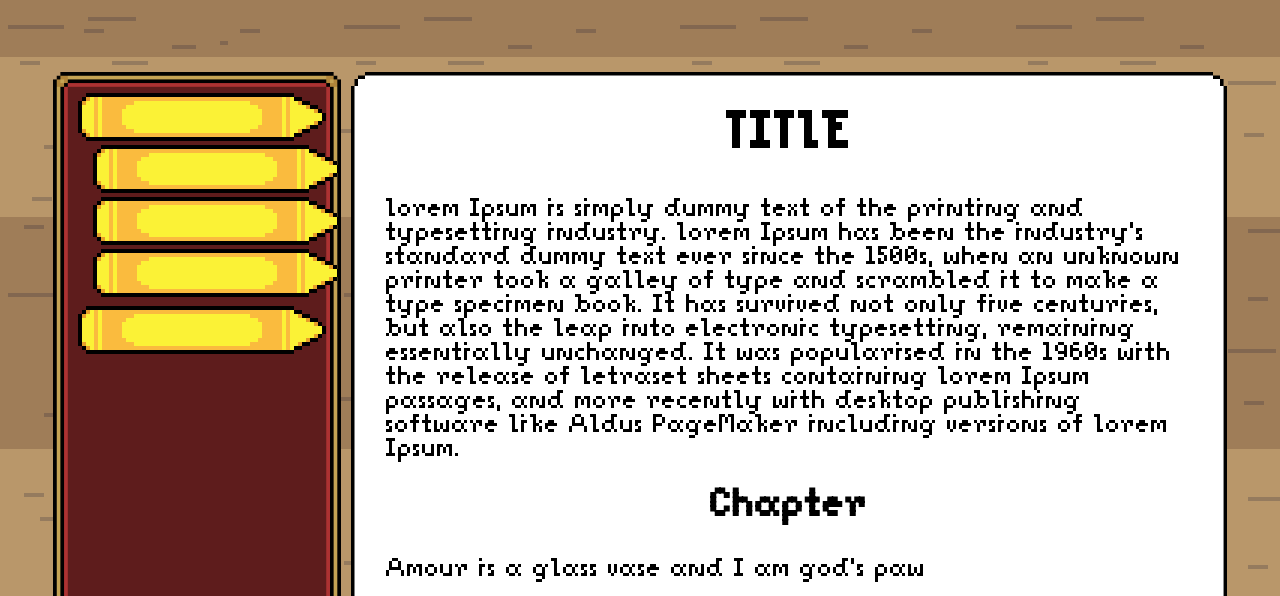
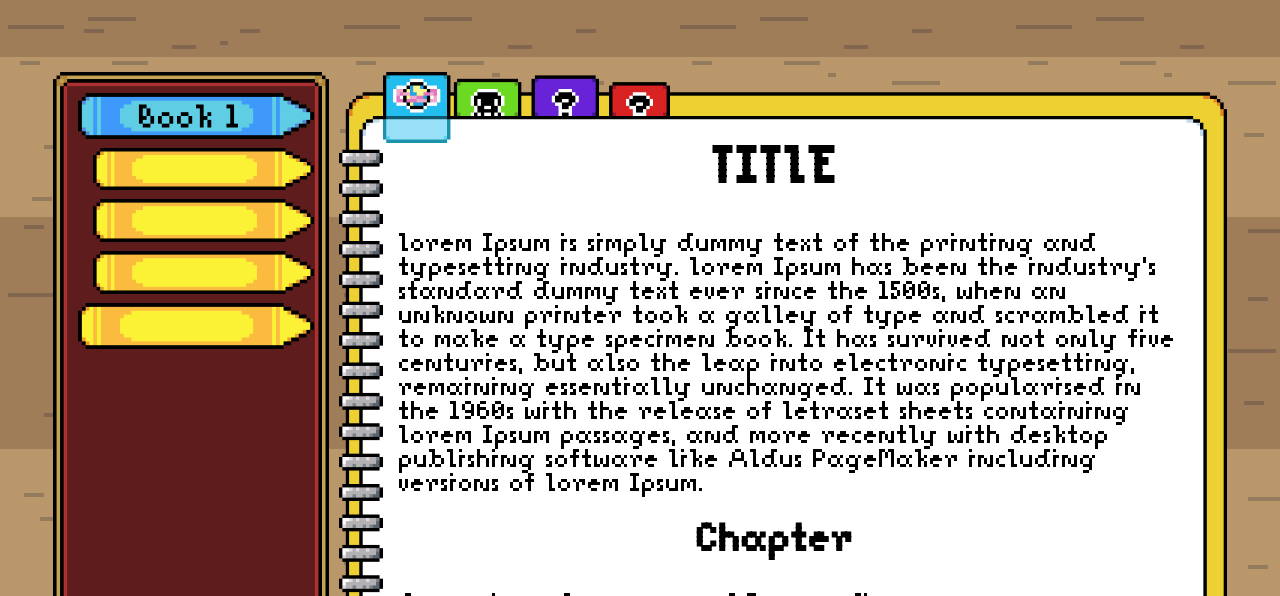
Before and after one commit to Splishyplash/spacecraftclub, a plain HTML site: page library.html in a window 1280 px wide. Shown: the part 175-771 px from the top of the page. Drawn offline with Linux system fonts and the light colour scheme.

Commit message:
Created Crayonbox shrink css
Cracked the secrets of shrinking the crayonbox on the libray page.
Additionally, I'm beginng the crayon links.

```diff
--- a/library.html
+++ b/library.html
@@ -45,7 +45,7 @@
                 <ul>
                     <li id="book1" class="book">
                         <a href="#book1">
-                            <img src="crayon.png">
+                            <img src="book1.png">
                         </a>
                     </li>
                     <li id="bchapter1" class="chapter">
@@ -69,8 +69,10 @@
                         </a>
                     </li>
                 </ul>
+
             </div>
-            <div class="paper">
+            <div id="notebook">
+
                <div class="text">
 <h1>TITLE</h1>
 
--- a/styles.css
+++ b/styles.css
@@ -34,12 +34,6 @@ nav ul {
     margin-right: 45px;
 
 }
-.paper {
-    padding: 20px ;
-    flex-basis: 350px;
-    flex-shrink: 1;
-    flex-grow: 2;
-}
 .crayonbox {
     display: flex;
     background-image: url("website-box.png");
@@ -47,10 +41,10 @@ nav ul {
     background-repeat: no-repeat;
     height: 692px;
     flex-basis: 312px;
-    flex-shrink: 2;
+    flex-shrink: 1;
     flex-grow: 1;
     max-width: 312px;
-
+    min-width: 104px;
 }
 .crayonbox-lid {
     display: flex;
@@ -62,29 +56,55 @@ nav ul {
     flex-shrink: 2;
     flex-grow: 1;
     max-width: 312px;
-
 }
 .crayonbox ul {
     list-style-type: none;
+    display: inline-flex;
+    flex-direction: column;
     padding-left: 25px;
     flex-shrink: 1;
+    min-width: 0;
+    gap: 4px;
+
 }
 .crayonbox li {
     align-items: center;
 }
 .book {
+    display: flex;
     margin-top: 5px;
+    margin-right: 15px;
+    flex-shrink: 1;
+    min-width: 0;
+}
+.crayonbox ul li a img {
+    display: flex;
+    flex-shrink: 1;
+    min-width: 0;
+}
+.book a {
+    flex-shrink: 1;
+    display: flex;
+    min-width: 0;
 }
 .chapter {
     margin-left: 15px;
+    flex-shrink: 1;
+    min-width: 0;
 }
-.crayonbox li {
+.chapter a {
+    display: flex;
+    margin-top: 5px;
+    margin-right: 15px;
+    flex-shrink: 1;
+    min-width: 0;
 }
-
 .paper {
     background-image: url("page.png");
     background-size: contain;
     height: 1496px;
+    padding: 20px ;
+    flex-grow: 2;
     flex-basis: 1004px;
     flex-shrink: 1;
     background-repeat: no-repeat;
@@ -104,6 +124,25 @@ nav ul {
     padding-left: 25px;
     padding-right: 25px;
 }
+#notebook {
+    background-image: url("./notebook.png");
+    background-size: contain;
+    height: 1496px;
+    flex-basis: 1004px;
+    flex-shrink: 1;
+    background-repeat: no-repeat;
+    max-width: 1004px;
+}
+#notebook .text {
+    padding-right: 15px;
+}
+#notebook .text p {
+    padding-left: 45px;
+    padding-right: 17px;
+}
+#notebook h1 {
+    padding-top: 55px;
+}
 .text{
     font-family: "New Age";
     font-size: 24px;
@@ -119,3 +158,24 @@ nav ul {
 .text h2 {
     text-align: center;
 }
+#story {
+    display: flex;
+    list-style-type: none;
+    justify-content:flex-start;
+    gap: 1px;
+}
+#story ul{
+    margin-bottom: 0px;
+    border-radius: 5px;
+
+}
+#books {
+    max-width: 948px;
+}
+#story li{
+    margin-bottom: 0px;
+    border-radius: 5px;
+    padding-left: 25px;
+    padding-bottom: 10px;
+    padding-right: 10px;
+}
```
Also changed, not shown: book1.png (added), notebook.png (added).
